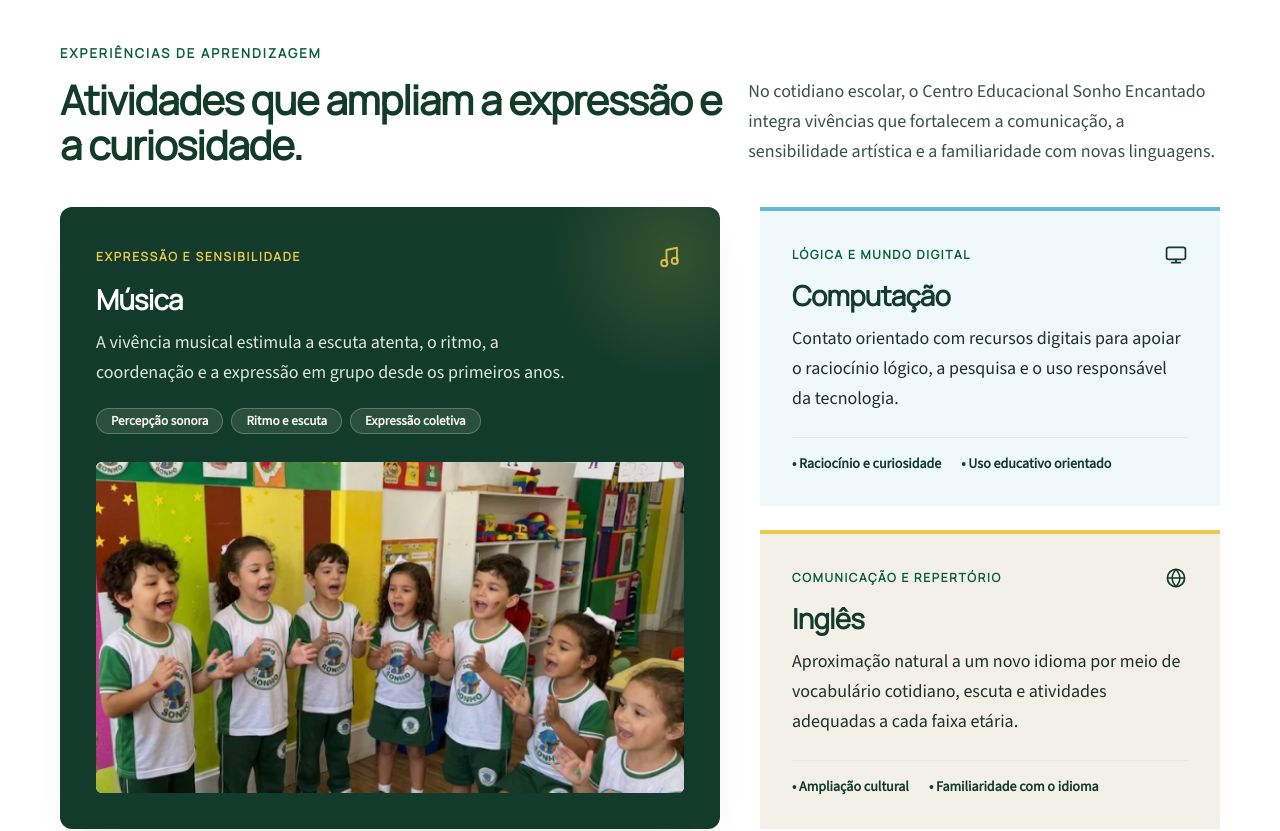
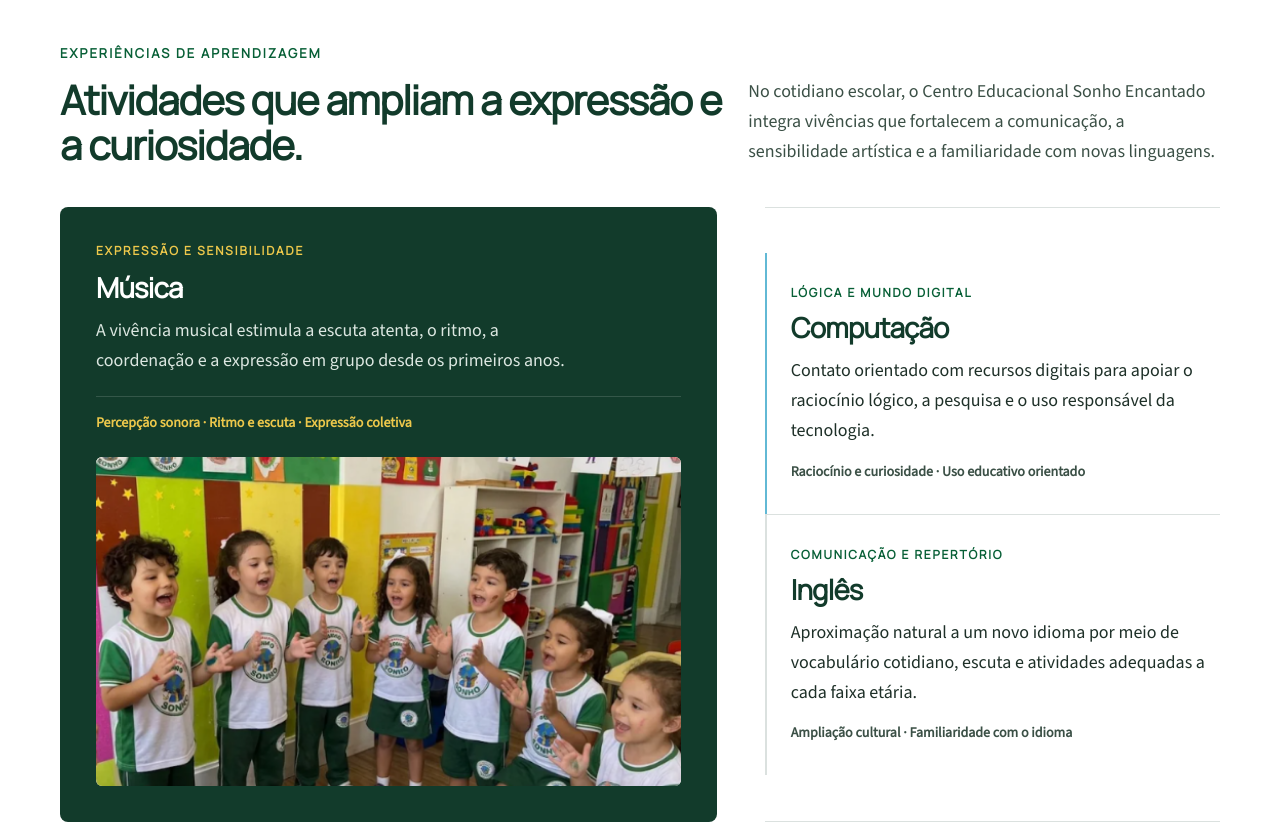
Before and after one commit to desenvolvedorfast-hub/site-sonho-encantado, a React (Vite) app in the folder sonho-encantado-site/: page / in a window 1280 px wide. Shown: the part 3280-4111 px from the top of the page. Built offline with nearby package versions, Linux system fonts and the light colour scheme.

Commit message:
Refactor ActivitiesSection layout and styles
Refactor ActivitiesSection component to simplify structure and improve styling consistency.

```diff
--- a/sonho-encantado-site/src/components/ActivitiesSection.tsx
+++ b/sonho-encantado-site/src/components/ActivitiesSection.tsx
@@ -32,40 +32,14 @@ export function ActivitiesSection() {
           </div>
         </Reveal>
 
-        <div className="mt-10 grid grid-cols-1 gap-8 lg:grid-cols-12 lg:gap-10">
+        <div className="mt-10 grid grid-cols-1 gap-10 lg:grid-cols-12 lg:gap-12">
+          {/* Música em bloco editorial verde-escuro limpo */}
           <Reveal className="lg:col-span-7">
-            <article className="relative flex h-full flex-col justify-between overflow-hidden rounded-xl bg-brand-dark p-6 text-brand-paper shadow-editorial sm:p-9">
-              <div
-                aria-hidden="true"
-                className="ambient-breathe-slow pointer-events-none absolute -right-20 -top-20 h-64 w-64 rounded-full"
-                style={{
-                  background:
-                    'radial-gradient(circle, rgba(237, 200, 75, 0.16) 0%, transparent 70%)',
-                }}
-              />
-
-              <div className="relative z-10">
-                <div className="flex items-center justify-between gap-4">
-                  <span className="font-display text-xs font-extrabold uppercase tracking-[0.15em] text-brand-yellow">
+            <article className="flex h-full flex-col justify-between rounded-lg bg-brand-dark p-6 text-brand-paper sm:p-9">
+              <div>
+                <p className="font-display text-xs font-extrabold uppercase tracking-[0.16em] text-brand-yellow">
                   {featuredMusic.category}
-                  </span>
-                  <svg
-                    aria-hidden="true"
-                    className="h-7 w-7 text-brand-yellow/90"
-                    viewBox="0 0 32 32"
-                    fill="none"
-                  >
-                    <path
-                      d="M12 22V8l12-2.5V20"
-                      stroke="currentColor"
-                      strokeWidth="2.2"
-                      strokeLinecap="round"
-                      strokeLinejoin="round"
-                    />
-                    <circle cx="9.5" cy="23" r="3.5" stroke="currentColor" strokeWidth="2.2" />
-                    <circle cx="21.5" cy="20.5" r="3.5" stroke="currentColor" strokeWidth="2.2" />
-                  </svg>
-                </div>
+                </p>
 
                 <h3 className="text-subsection-title mt-3 font-display font-extrabold text-white">
                   {featuredMusic.title}
@@ -75,20 +49,13 @@ export function ActivitiesSection() {
                   {featuredMusic.description}
                 </p>
 
-                <ul className="mt-5 flex flex-wrap gap-2">
-                  {featuredMusic.focusPoints.map((point) => (
-                    <li
-                      key={point}
-                      className="rounded-full border border-brand-paper/25 bg-brand-paper/10 px-3.5 py-1 text-xs font-semibold text-brand-paper sm:text-[0.82rem]"
-                    >
-                      {point}
-                    </li>
-                  ))}
-                </ul>
+                <p className="mt-5 border-t border-brand-paper/15 pt-4 text-sm font-semibold text-brand-yellow">
+                  {featuredMusic.focusPoints.join(' · ')}
+                </p>
               </div>
 
               {!hideMusicPhoto && (
-                <div className="relative z-10 mt-7">
+                <div className="mt-6">
                   <PhotoSlot
                     src={featuredMusic.imageSrc}
                     alt={featuredMusic.imageAlt}
@@ -104,76 +71,33 @@ export function ActivitiesSection() {
             </article>
           </Reveal>
 
-          <Reveal delayMs={100} className="flex flex-col justify-between gap-6 lg:col-span-5">
+          {/* Computação e Inglês em composição tipográfica aberta, sem caixas coloridas nem ícones genéricos */}
+          <Reveal
+            delayMs={90}
+            className="flex flex-col justify-center divide-y divide-brand-dark/15 border-y border-brand-dark/15 lg:col-span-5"
+          >
             {secondaryActivities.map((activity, idx) => (
               <article
                 key={activity.id}
-                className={`flex flex-1 flex-col justify-between border-t-4 p-6 transition-colors duration-300 sm:p-8 ${
-                  idx === 0
-                    ? 'border-t-brand-blue bg-brand-blue-soft/65 hover:bg-brand-blue-soft/90'
-                    : 'border-t-brand-yellow bg-brand-cream/85 hover:bg-brand-cream'
+                className={`border-l-2 py-8 pl-5 sm:pl-6 ${
+                  idx === 0 ? 'border-l-brand-blue' : 'border-l-brand-yellow'
                 }`}
               >
-                <div>
-                  <div className="flex items-center justify-between gap-4">
-                    <span className="font-display text-xs font-extrabold uppercase tracking-[0.14em] text-brand-green">
+                <p className="font-display text-xs font-extrabold uppercase tracking-[0.15em] text-brand-green">
                   {activity.category}
-                    </span>
+                </p>
 
-                    {idx === 0 ? (
-                      <svg
-                        aria-hidden="true"
-                        className="h-6 w-6 text-brand-dark"
-                        viewBox="0 0 28 28"
-                        fill="none"
-                      >
-                        <rect
-                          x="3"
-                          y="5"
-                          width="22"
-                          height="14"
-                          rx="2.5"
-                          stroke="currentColor"
-                          strokeWidth="2"
-                        />
-                        <path
-                          d="M9 23h10M14 19v4"
-                          stroke="currentColor"
-                          strokeWidth="2"
-                          strokeLinecap="round"
-                        />
-                      </svg>
-                    ) : (
-                      <svg
-                        aria-hidden="true"
-                        className="h-6 w-6 text-brand-dark"
-                        viewBox="0 0 28 28"
-                        fill="none"
-                      >
-                        <circle cx="14" cy="14" r="10" stroke="currentColor" strokeWidth="2" />
-                        <path
-                          d="M4.5 14h19M14 4c3 3.2 4.5 6.5 4.5 10s-1.5 6.8-4.5 10c-3-3.2-4.5-6.5-4.5-10S11 7.2 14 4z"
-                          stroke="currentColor"
-                          strokeWidth="1.8"
-                        />
-                      </svg>
-                    )}
-                  </div>
-
-                  <h3 className="text-subsection-title mt-3 font-display font-extrabold text-brand-dark">
+                <h3 className="text-subsection-title mt-2.5 font-display font-extrabold text-brand-dark">
                   {activity.title}
                 </h3>
 
                 <p className="text-body-fluid mt-3 text-brand-ink">
                   {activity.description}
                 </p>
-                </div>
 
-                <ul className="mt-5 flex flex-wrap gap-x-5 gap-y-2 border-t border-brand-dark/12 pt-4 text-sm font-semibold text-brand-dark">
-                  {activity.focusPoints.map((point) => (
-                    <li key={point}>• {point}</li>
-                  ))}
-                </ul>
+                <p className="mt-4 text-sm font-semibold text-brand-muted">
+                  {activity.focusPoints.join(' · ')}
+                </p>
               </article>
             ))}
           </Reveal>
```
Lines whose indentation alone changed are shown as unchanged.
